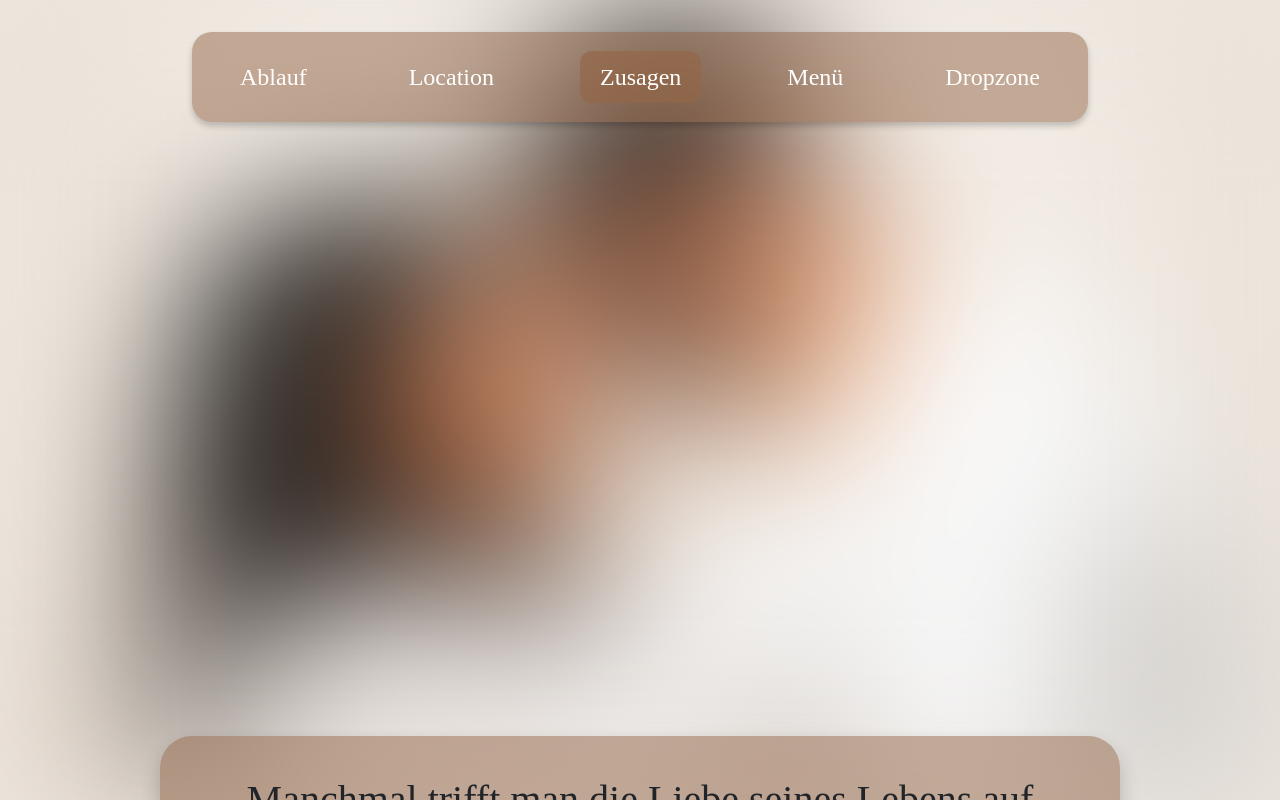
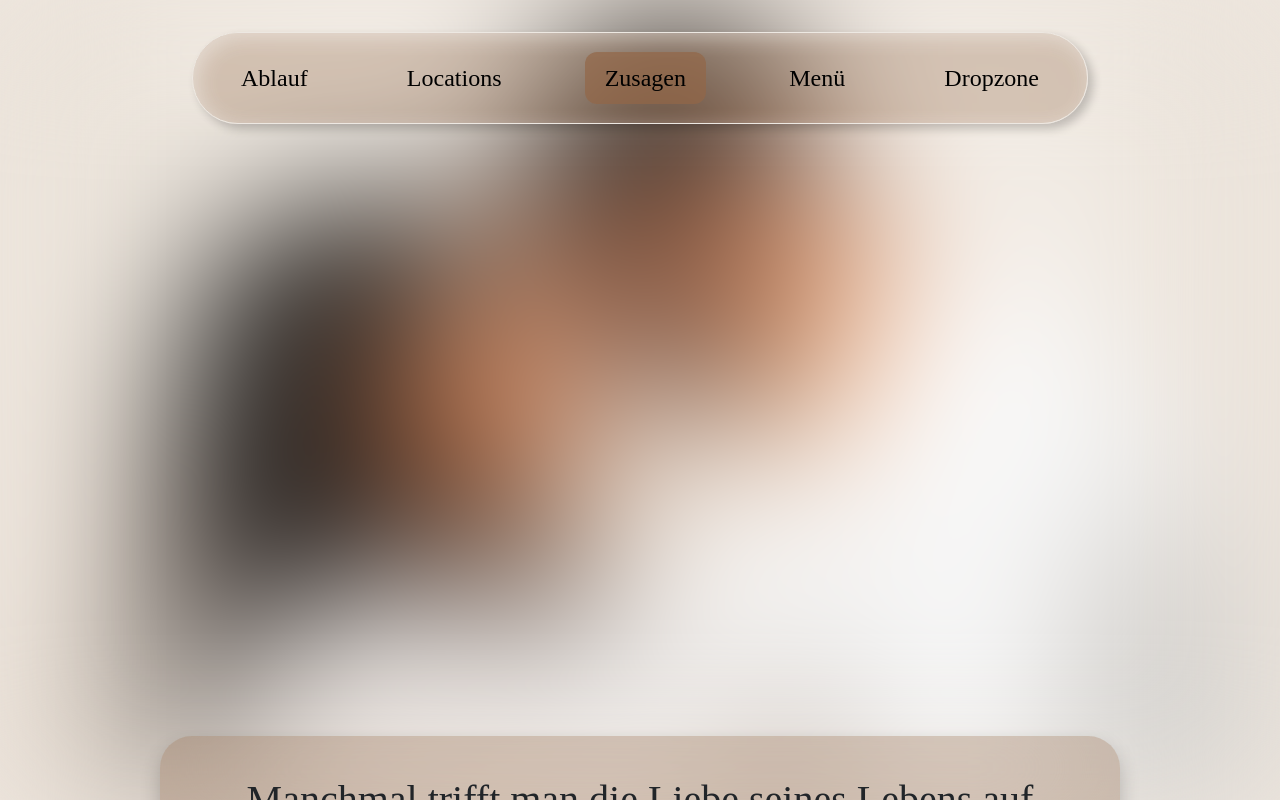
Before and after one commit to nico-fst/dabstar-wedding.de, a Django app: page /de/ in a window 1280 px wide. Run offline with Django 4.2, Linux system fonts and the light colour scheme; some libraries are stand-ins or nearby versions; some web fonts are replaced.

Commit message:
+ Trauung Ort; ~ Navbar pseudo liquid glass

```diff
--- a/dabstar_wedsite/wedsite/static/wedsite/mobile.js
+++ b/dabstar_wedsite/wedsite/static/wedsite/mobile.js
@@ -36,6 +36,7 @@ function handleScroll() {
 
   if (currentScroll > lastScrollTop) {
     // scroll down
+    header.classList.remove("active");
     header.style.transform = "translateY(-110%)";
   } else {
     // scroll up
--- a/dabstar_wedsite/wedsite/static/wedsite/styles_nico.css
+++ b/dabstar_wedsite/wedsite/static/wedsite/styles_nico.css
@@ -7,7 +7,7 @@
     --brown3: #ad9985;
     --brown4: #847363;
     --brown5: #5e4f3f;
-    --nav: rgba(147, 103, 72, 0.5);
+    --nav: rgba(147, 103, 72, 0.3);
     --nav-darker: rgba(147, 103, 72, 0.7);
     --paar-wand: #ECE3D8;
 
@@ -124,14 +124,15 @@ body {
     right: 15%;
     padding: 0.2rem 1rem;
     background-color: var(--nav);
-    backdrop-filter: blur(1rem);
-    box-shadow: 0 4px 6px rgba(0, 0, 0, 0.2);
-    border-radius: 1.25rem;
+    backdrop-filter: blur(0.3rem);
+    border: 1px solid var(--whitish1);
+    box-shadow: 5px 5px 10px rgba(0, 0, 0, 0.2), 5px 5px 20px rgba(255, 255, 255, 0.4) inset;
+    border-radius: 5rem;
 }
 
 .navbar a {
     text-decoration: none;
-    color: white;
+    color: black;
     display: inline-block;
     padding: 1rem;
 }
@@ -169,7 +170,7 @@ body {
 
     .hamburger {
         display: block;
-        color: var(--brown5);
+        color: black;
     }
 }
 
--- a/dabstar_wedsite/wedsite/templates/wedsite/index.html
+++ b/dabstar_wedsite/wedsite/templates/wedsite/index.html
@@ -24,7 +24,7 @@
 <header class="header">
 	<nav class="navbar">
         <a href="#ablauf">{% trans "Ablauf" %}</a>
-		<a href="#location">Location</a>
+		<a href="#location">Locations</a>
 		<a id="rsvp-nav" href="#rsvp">{% trans "Zusagen" %}</a>
 		<a href="#menu">{% trans "Menü" %}</a>
 		<a href="#dropzone">Dropzone</a>
@@ -79,9 +79,12 @@
 </section>
 
 <section id="location" class="container-ghost">
-    <h1>Location</h1>
+    <h1>Locations</h1>
     <p>
-        {% trans "Wir möchten gemeinsam mit euch feiern in der" %} <a href="https://maps.app.goo.gl/genLHAAcrGYSRbYu5?g_st=i&utm_campaign=ac-im" target="_blank">LA VIE Eventlocation</a>.
+        {% trans "Die Trauung wird stattfinden in der" %} <a href="https://maps.app.goo.gl/BPtWgqFq8EUPCpLe7" target="_blank">Immanuelkirche</a> (Paul-Humburg-Straße 11, 50737 Köln).
+    </p>
+    <p>
+        {% trans "Wir möchten danach gemeinsam mit euch feiern in der" %} <a href="https://maps.app.goo.gl/genLHAAcrGYSRbYu5?g_st=i&utm_campaign=ac-im" target="_blank">LA VIE Eventlocation</a>:
     </p>
     <div class="carousel-container">
         <div class="carousel">
```
Also changed, not shown: dabstar_wedsite/locale/en/LC_MESSAGES/django.po, 2 other files.
